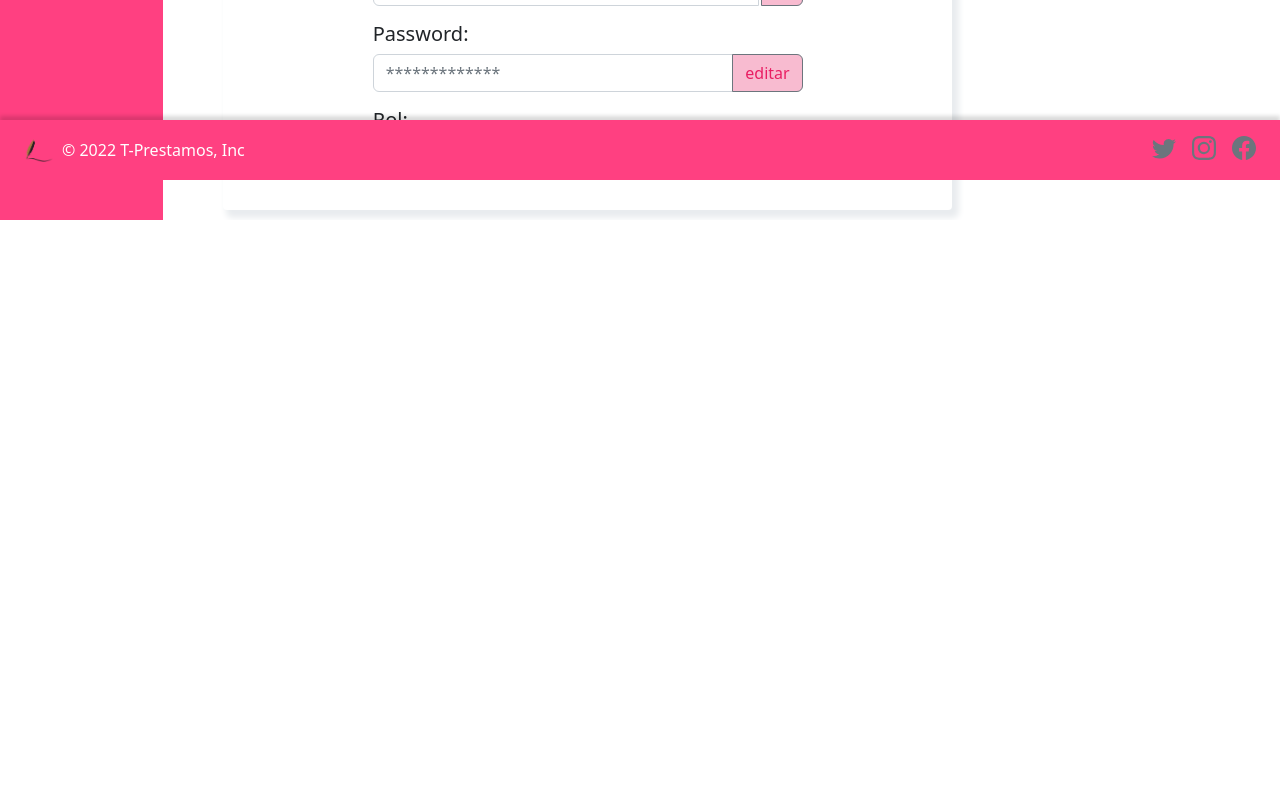
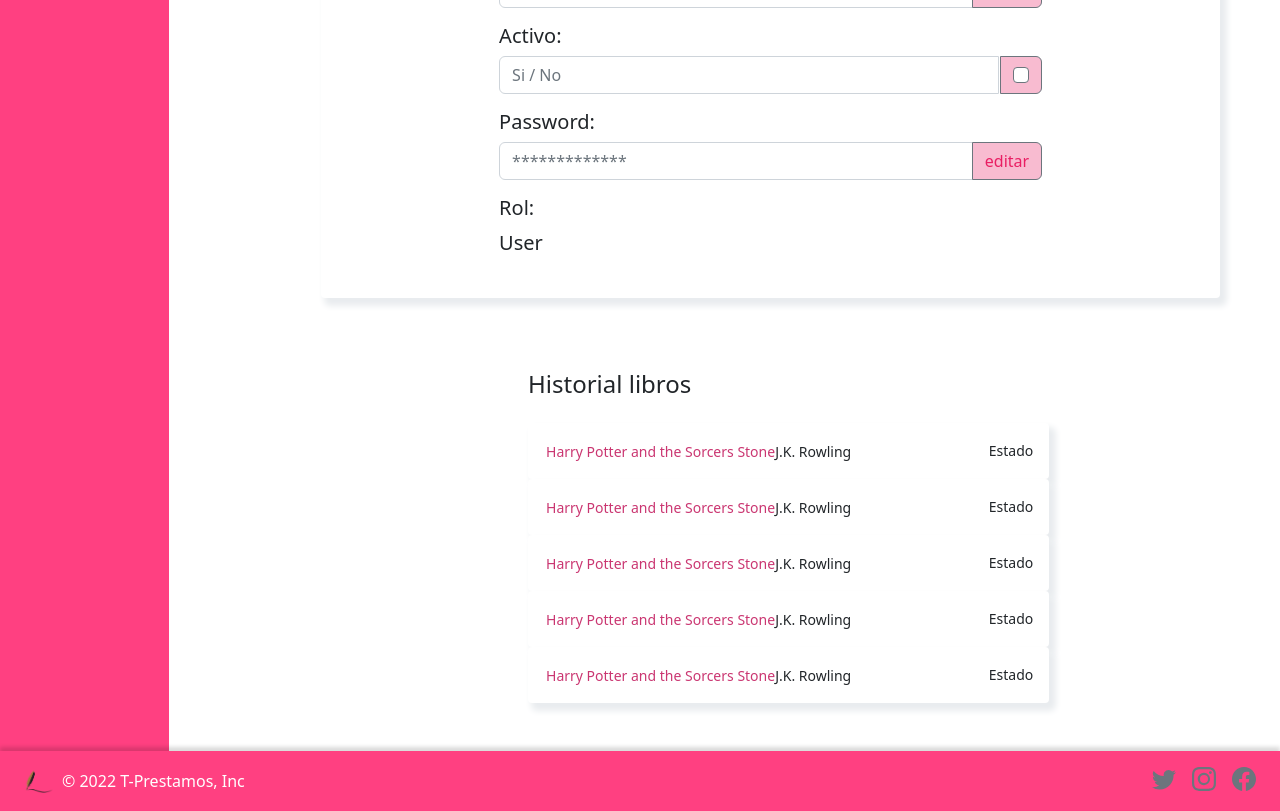
Before and after one commit to JagaScripts/Proyecto_Frontend_BootCamp22, an Angular app: page / in a window 1280 px wide. Shown: the part 620-1431 px from the top of the page. Before the commit the page ends 840 px from the top, so only its background shows below. Built offline with nearby package versions, Linux system fonts and the light colour scheme.

Commit message:
Navbar footer y sidebar ajustados

```diff
--- a/src/app/app.component.html
+++ b/src/app/app.component.html
@@ -1,5 +1,5 @@
 
 <router-outlet></router-outlet>
 <app-navbar></app-navbar>
-<app-sidebar></app-sidebar>
+<app-sidebarandcontent></app-sidebarandcontent>
 <app-footer></app-footer>
--- a/src/app/app.module.ts
+++ b/src/app/app.module.ts
@@ -19,6 +19,7 @@ import { FooterComponent } from './component/footer/footer.component';
 import { ExchangeComponent } from './component/exchange/exchange.component';
 import { BookcommentComponent } from './component/bookcomment/bookcomment.component';
 import { FormsModule, ReactiveFormsModule } from '@angular/forms';
+import { SidebarandcontentComponent } from './component/sidebarandcontent/sidebarandcontent.component';
 
 
 @NgModule({
@@ -36,7 +37,8 @@ import { FormsModule, ReactiveFormsModule } from '@angular/forms';
     ProfileadminComponent,
     FooterComponent,
     ExchangeComponent,
-    BookcommentComponent
+    BookcommentComponent,
+    SidebarandcontentComponent
   ],
   imports: [
     BrowserModule,
--- a/src/app/component/footer/footer.component.html
+++ b/src/app/component/footer/footer.component.html
@@ -20,7 +20,7 @@
 <!-- <div class="b-example-divider"></div> -->
 
 
-<footer class="container-fluid p-4 shadow d-flex flex-wrap justify-content-between align-items-center py-3 fixed-bottom">
+<footer class="container-fluid p-4 shadow d-flex flex-wrap justify-content-between align-items-center py-3 sticky-top">
   <div class="col-md-4 d-flex align-items-center">
     <a href="/" class="mb-3 me-2 mb-md-0 text-decoration-none lh-1">
       <img src="../../../assets/img/logo.png" class="bi" width="30" height="24"/>
--- a/src/app/component/profileuser/profileuser.component.css
+++ b/src/app/component/profileuser/profileuser.component.css
@@ -156,3 +156,9 @@ body {
   cursor: pointer;
 
 }
+
+#user-profile-img
+{
+ width: 25vh;
+ height: 25vh;
+}
--- a/src/app/component/profileuser/profileuser.component.html
+++ b/src/app/component/profileuser/profileuser.component.html
@@ -1,8 +1,8 @@
-<div class="container-fluid">
+<div class="container-fluid p-4 ms-4">
 
   <div class="card row flex-row p-4 featurette m-5 d-flex justify-content-center card">
       <div class="col-9 col-sm-5 col-md-4 col-lg-3 order-lg-1 mt-2">
-          <img src="../../../assets/img/user.png" class="rounded-circle" width="200px" alt="">
+          <img src="../../../assets/img/user-profile.png" class="rounded-circle m-4 ms-sm-4 m-sm-3 m-md-3 m-lg-2 m-xl-2" id="user-profile-img" alt="">
           <div class="m-4 ms-sm-4 m-sm-3 m-md-3 m-lg-2 m-xl-2">
                   <h1 class="text-nowrap">Username</h1>
           </div>
@@ -37,7 +37,7 @@
       </div>
   </div>
 
-      <div class="row featurette  d-flex justify-content-center">
+      <div class="row featurette  d-flex justify-content-center p-4 ms-4">
 
           <div class="col-md-7">
 
@@ -60,6 +60,62 @@
                   </div>
 
               </div>
+              <div class="card p-3">
+
+                <div class="d-flex justify-content-between align-items-center">
+
+                    <div class="user d-flex flex-row align-items-center">
+
+                        <span><small class="font-weight-bold" id="author">Harry Potter and the Sorcers Stone</small> <small
+                                class="font-weight-bold">J.K. Rowling</small></span>
+
+                    </div>
+                    <small>Estado</small>
+                </div>
+
+            </div>
+            <div class="card p-3">
+
+              <div class="d-flex justify-content-between align-items-center">
+
+                  <div class="user d-flex flex-row align-items-center">
+
+                      <span><small class="font-weight-bold" id="author">Harry Potter and the Sorcers Stone</small> <small
+                              class="font-weight-bold">J.K. Rowling</small></span>
+
+                  </div>
+                  <small>Estado</small>
+              </div>
+
+          </div>
+          <div class="card p-3">
+
+            <div class="d-flex justify-content-between align-items-center">
+
+                <div class="user d-flex flex-row align-items-center">
+
+                    <span><small class="font-weight-bold" id="author">Harry Potter and the Sorcers Stone</small> <small
+                            class="font-weight-bold">J.K. Rowling</small></span>
+
+                </div>
+                <small>Estado</small>
+            </div>
+
+        </div>
+        <div class="card p-3">
+
+          <div class="d-flex justify-content-between align-items-center">
+
+              <div class="user d-flex flex-row align-items-center">
+
+                  <span><small class="font-weight-bold" id="author">Harry Potter and the Sorcers Stone</small> <small
+                          class="font-weight-bold">J.K. Rowling</small></span>
+
+              </div>
+              <small>Estado</small>
+          </div>
+
+      </div>
 
           </div>
 
--- a/src/app/component/sidebar/sidebar.component.css
+++ b/src/app/component/sidebar/sidebar.component.css
@@ -1,17 +1,13 @@
 .t-prestamos-sidebar-main {
   height: 100vh;
-  height: -webkit-fill-available;
-  max-height: 100vh;
-  overflow-x: auto;
-  overflow-y: hidden;
+  min-height: 100%;
+  overflow-x: none;
+  /* overflow-y: none; */
+  scrollbar-width: none;
 }
 
 .scrollarea {
   overflow-y: auto;
-}
-
-.container-fluid{
-  height: 100vh;
 }
 /* :root
 {
@@ -34,7 +30,7 @@
   top: 0;
   left: 0; */
   width: 100%;
-
+  height: 100vh;
 }
 .t-prestamos-sidebar ul li{
   position: relative;
@@ -46,8 +42,10 @@
 
 .t-prestamos-sidebar{
   background: var(--pink2);
-  border-left: 10px solid var(--pink2);
+  /* border-left: 10px solid var(--pink2); */
   transition: 0.5s;
+  height: 100%;
+  /* min-width: 942px; */
 }
 
 .t-prestamos-sidebar ul li.hovered,
--- a/src/app/component/sidebar/sidebar.component.html
+++ b/src/app/component/sidebar/sidebar.component.html
@@ -1,13 +1,13 @@
 
  <main class="d-flex flex-nowrap t-prestamos-sidebar-main">
-  <div class="t-prestamos-sidebar d-flex flex-column flex-shrink-0 p-3 text-white">
+  <div class="t-prestamos-sidebar d-flex flex-column flex-shrink-0 p-4 text-white">
     <a class="d-flex align-items-center mb-3 mb-md-0 me-md-auto text-white text-decoration-none">
       <h1 class="fs-4 text-center text-white">Categorías</h1>
     </a>
     <hr>
     <ul class="nav nav-pills flex-column mb-auto">
       <li>
-        <a href="#" class="nav-link" aria-current="page">
+        <a href="#" class="nav-link">
           Home
         </a>
       </li>
@@ -47,6 +47,5 @@
       </ul>
     </div> -->
   </div>
-  <app-profileuser></app-profileuser>
   <!-- <div class="b-example-divider b-example-vr"></div> -->
 </main>
--- /dev/null
+++ b/src/app/component/sidebarandcontent/sidebarandcontent.component.css
@@ -0,0 +1,3 @@
+#sidebarandcontent {
+  margin-top: 8vh;
+}
--- /dev/null
+++ b/src/app/component/sidebarandcontent/sidebarandcontent.component.html
@@ -0,0 +1,14 @@
+<div id="sidebarandcontent" class="container-fluid">
+  <div class="row">
+    <div class="col-2 col-sm-2 p-0">
+      <app-sidebar></app-sidebar>
+    </div>
+
+    <div class="col-10 col-sm-10">
+      <app-profileuser></app-profileuser>
+    </div>
+    <!-- <div class="col overflow-hidden">
+      <app-bookdetails></app-bookdetails>
+    </div> -->
+  </div>
+</div>
--- /dev/null
+++ b/src/app/component/sidebarandcontent/sidebarandcontent.component.ts
@@ -0,0 +1,15 @@
+import { Component, OnInit } from '@angular/core';
+
+@Component({
+  selector: 'app-sidebarandcontent',
+  templateUrl: './sidebarandcontent.component.html',
+  styleUrls: ['./sidebarandcontent.component.css']
+})
+export class SidebarandcontentComponent implements OnInit {
+
+  constructor() { }
+
+  ngOnInit(): void {
+  }
+
+}
```
Also changed, not shown: src/assets/img/user-profile.png (added), 1 other file (tests, documents, lock files or other folders).
